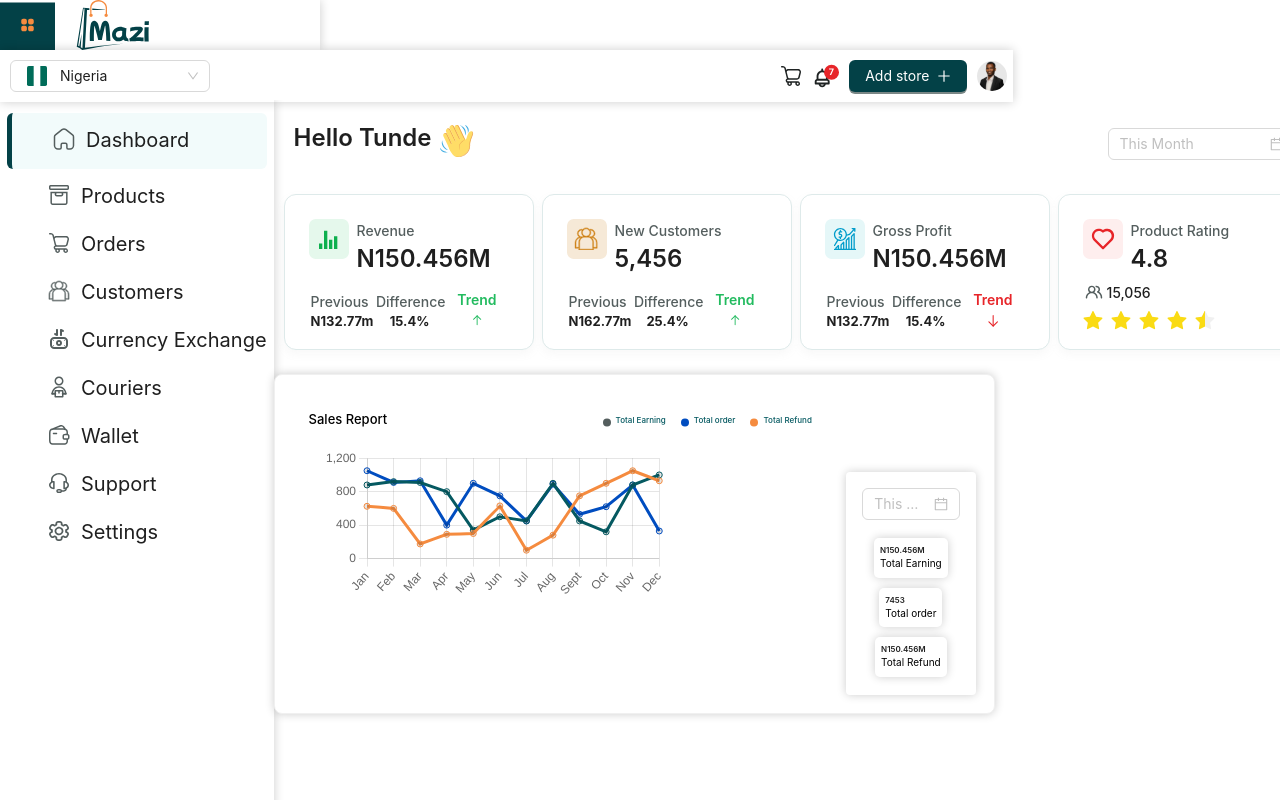
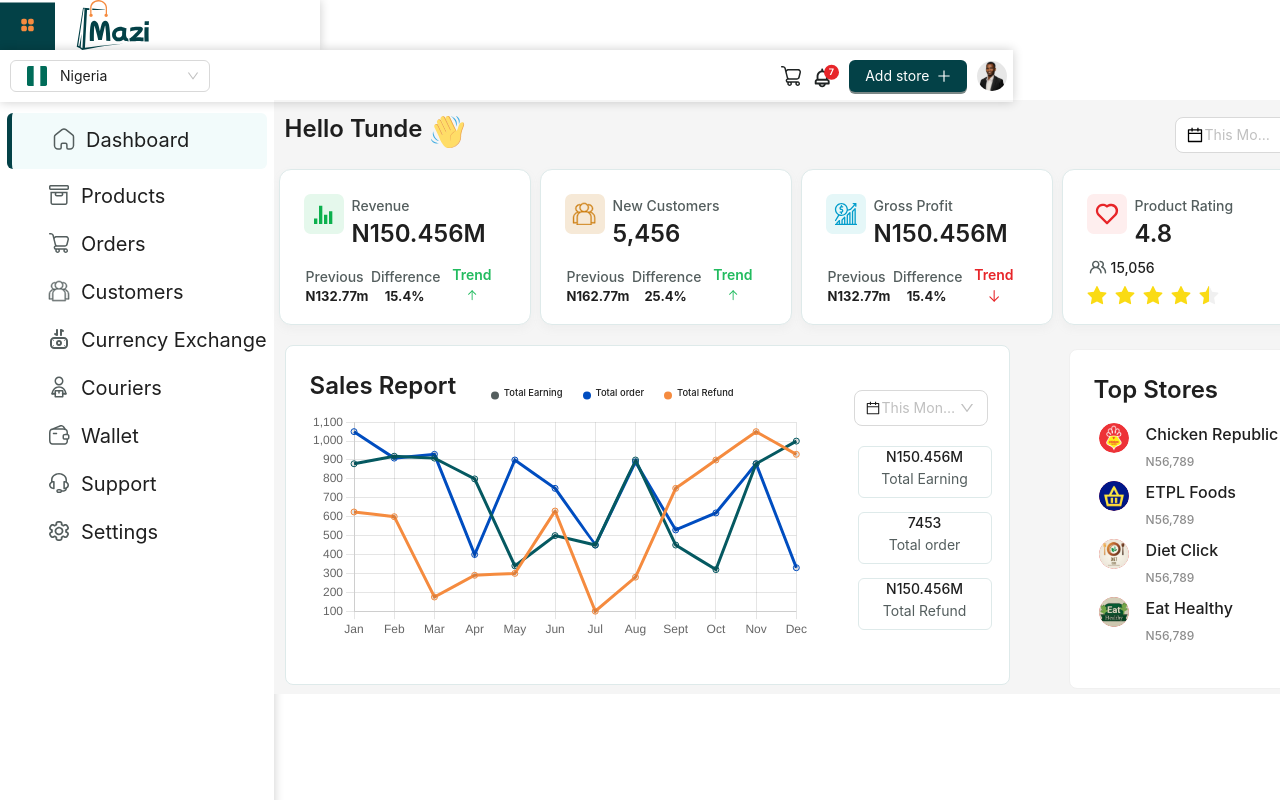
Before and after one commit to AustinRexi/Mazi, a React (Vite) app: page /Board in a window 1280 px wide. Shown: the top 800 px of the page. Built offline with nearby package versions, Linux system fonts and the light colour scheme; a web font is replaced by a local one.

Commit message:
dashboard update

```diff
--- a/src/views/Dashboard/Board.jsx
+++ b/src/views/Dashboard/Board.jsx
@@ -7,15 +7,14 @@ const { Title } = Typography;
 
 const Board = () => {
   return (
-    <>
+    <section style={{ backgroundColor: "#F5F5F5", padding: 1 }}>
       <div
         style={{
           display: "flex",
-
           alignContent: "center",
           justifyContent: "space-between",
           width: "1050px",
-          padding: 20,
+          padding: 10,
         }}
       >
         <div style={{ display: "flex", alignItems: "center", gap: 8 }}>
@@ -31,17 +30,10 @@ const Board = () => {
       </div>
 
       <Cardcomponent />
-      <div
-        style={{
-          gap: "10px",
-          alignItems: "center",
-          width: "100%",
-          marginTop: "24px",
-        }}
-      >
+      <div style={{ marginTop: "20px" }}>
         <ChartDetail />
       </div>
-    </>
+    </section>
   );
 };
 
--- a/src/views/Dashboard/Calender.jsx
+++ b/src/views/Dashboard/Calender.jsx
@@ -1,6 +1,5 @@
-import React from "react";
 import dayjs from "dayjs";
-import { CalendarOutlined } from "@ant-design/icons";
+import { CalendarOutlined, DownOutlined } from "@ant-design/icons";
 import { Space, DatePicker } from "antd";
 
 const Calender = () => {
@@ -12,11 +11,29 @@ const Calender = () => {
     }
   };
   return (
-    <div style={{ padding: 8 }}>
+    <div style={{ padding: 6 }}>
       <Space direction="vertical" size={4}>
+        <div
+          style={{
+            width: "134px",
+            display: "flex",
+            alignItems: "center",
+            border: "1px solid #d9d9d9",
+            borderRadius: "8px",
+            padding: "4px 11px",
+            backgroundColor: "white",
+          }}
+        >
+          <CalendarOutlined />
           <DatePicker
-          suffixIcon={<CalendarOutlined />}
+            style={{
+              border: "none",
+              outline: "none",
+              boxShadow: "none",
+              padding: 2,
+            }}
             placeholder="This Month"
+            suffixIcon={<DownOutlined />}
             presets={[
               {
                 label: "This Month",
@@ -37,6 +54,7 @@ const Calender = () => {
             ]}
             onChange={onChange}
           />
+        </div>
       </Space>
     </div>
   );
--- /dev/null
+++ b/src/views/Dashboard/Card2.jsx
@@ -0,0 +1,62 @@
+import { Typography } from "antd";
+import Calender from "../Dashboard/Calender";
+const { Title } = Typography;
+
+function Card2(props) {
+  return (
+    <div
+      style={{
+        padding: "8px",
+        borderRadius: "4px",
+        marginTop: "6px",
+        width: "150px",
+        height: "296px",
+      }}
+    >
+      <Calender />
+      <div style={{ marginRight: "20px" }}>
+        {props.data.map((list) => (
+          <div
+            key={list.detail} // Ensure unique key for list items
+            style={{
+              width: "134px",
+              height: "52px",
+
+              marginTop: "14px",
+
+              borderRadius: 6,
+              marginLeft: "10px",
+              display: "flex",
+              flexDirection: "column",
+              justifyContent: "center", // Center content vertically
+              alignItems: "center", // Center content horizontally
+              textAlign: "center",
+              padding: 4,
+              border: "1px solid #DEEAEA",
+            }}
+          >
+            <Title
+              level={5}
+              style={{ fontSize: "14px", fontWeight: 500, lineHeight: "16px" }}
+            >
+              {list.total}
+            </Title>
+            <span
+              style={{
+                marginBottom: "10px",
+                fontWeight: 400,
+                lineHeight: "14px",
+                fontSize: "14px",
+                color: "#545E5E",
+              }}
+            >
+              {list.detail}
+            </span>
+          </div>
+        ))}
+      </div>
+    </div>
+  );
+}
+
+export default Card2;
--- a/src/views/Dashboard/Cardcomponent.jsx
+++ b/src/views/Dashboard/Cardcomponent.jsx
@@ -43,24 +43,21 @@ function Cardcomponent() {
   return (
     <div
       style={{
-        marginTop: "6px",
         display: "flex",
         justifyContent: "space-between",
-        gap: 4,
-        width: "700px",
-        marginLeft: "6px",
+        width: "1033px",
+        marginLeft: "8px",
       }}
     >
       {finDetails.map((detail, index) => (
         <Card
           key={index}
           style={{
-            width: "250px",
+            width: "252px",
             height: "156px",
             display: "flex",
             flexDirection: "column",
-
-            marginLeft: "4px",
+            right: "4px",
             borderRadius: "12px",
             boxShadow: " 0px 4px 8px 0px #AAAAAA14",
             border: "1px solid #DEEAEA",
@@ -200,7 +197,7 @@ function Cardcomponent() {
           width: "250px",
           height: "156px",
           gap: 8,
-          marginLeft: "4px",
+          right: "4px",
           borderRadius: "12px",
           boxShadow: "0px 4px 8px 0px #AAAAAA14",
           border: "1px solid #DEEAEA",
--- a/src/views/Dashboard/Chart.jsx
+++ b/src/views/Dashboard/Chart.jsx
@@ -74,10 +74,10 @@ const Chart = () => {
   return (
     <div
       style={{
-        width: "400px",
-        height: "200px",
-        paddingTop: "25px",
-        gap: "0px",
+        width: "530px",
+        height: "250px",
+        // marginBottom: "16px",
+        gap: "6px",
         opacity: "1", // Ensure the chart is visible
         overflow: "hidden",
       }}
--- a/src/views/Dashboard/ChartDetail.jsx
+++ b/src/views/Dashboard/ChartDetail.jsx
@@ -1,14 +1,13 @@
-import React from "react";
-import { Row, Col, Typography, Card } from "antd";
-import Calender from "../Dashboard/Calender";
+import { Card } from "antd";
 import listIcon1 from "../../utils/icons/listIcon1.svg";
 import listIcon2 from "../../utils/icons/listIcon2.svg";
 import listIcon3 from "../../utils/icons/listIcon3.svg";
 import Chart from "../../views/Dashboard/Chart";
-import Orders from "../Orders/Orders";
-const { Title } = Typography;
+import Card2 from "./Card2";
+import Topstores from "./Topstores";
+
 const ChartDetail = () => {
-  const chartsDetail = [
+  const items = [
     {
       icon: listIcon1,
       detail: "Total Earning",
@@ -19,98 +18,105 @@ const ChartDetail = () => {
       detail: "Total order",
       total: "7453",
     },
-
     {
       icon: listIcon3,
       detail: "Total Refund",
       total: "N150.456M",
     },
   ];
+
   return (
+    <div
+      style={{
+        marginLeft: "10px",
+        display: "flex",
+        justifyContent: "space-between",
+      }}
+    >
       <Card
         hoverable
         style={{
-        boxShadow: "0 0 10px rgba(0, 0, 0, 0.2)",
-
+          gap: "24px",
           height: "340px",
           display: "flex",
-        width: "721px",
+          width: "725px",
           justifyContent: "space-between",
-        color: "white",
+          background: "#FFFFFF",
           borderRadius: "8px",
+          border: "1px solid #DEEAEA",
         }}
       >
         <div
           style={{
             display: "flex",
             justifyContent: "space-between",
-          width: "70%",
-          padding: 0,
-
-          margin: 10,
-          alignItems: "center",
-          position: "absolute",
+            width: "100%",
           }}
         >
-        <h5 style={{ fontSize: 13, color: "black" }}>Sales Report</h5>
+          <div
+            style={{
+              justifyContent: "space-between",
+              alignItems: "flex-start",
+              marginBottom: "20px",
+              width: "100%",
+            }}
+          >
+            <div
+              style={{
+                display: "flex",
+                justifyContent: "space-between",
+                width: "80%",
+                alignItems: "flex-start",
+                gap: "20px",
+              }}
+            >
+              <h5
+                style={{
+                  fontSize: "24px",
+                  fontWeight: 600,
+                  lineHeight: "32px",
+                  marginBottom: "10px",
+                }}
+              >
+                Sales Report
+              </h5>
 
               <nav
                 style={{
                   display: "flex",
                   justifyContent: "space-evenly",
-            gap: 15,
-            fontSize: 12,
-            color: "#055961",
+                  alignItems: "center",
+                  gap: "20px",
+                  marginTop: "13px",
+                  marginLeft: "12px",
                 }}
               >
-          {chartsDetail.map((list) => (
-            <div style={{ display: "flex", gap: 5, fontWeight: 200 }}>
-              <img src={list.icon} alt="" />
+                {items.map((list) => (
+                  <div
+                    key={list.detail} // Ensure unique key for list items
+                    style={{
+                      fontSize: "14px",
+                      display: "flex",
+                      gap: "5px",
+                      fontWeight: 500,
+                      lineHeight: "20px",
+                    }}
+                  >
+                    <img src={list.icon} alt={list.detail} />
                     <h6>{list.detail}</h6>
                   </div>
                 ))}
               </nav>
             </div>
 
-      <div
-        style={{
-          boxShadow: "0 0 10px rgba(0, 0, 0, 0.2)",
-          padding: "8px",
-          borderRadius: "4px",
-          color: "white",
-          position: "absolute",
-          right: "8px",
-          bottom: "8px",
-          justifyItems: "center",
-          alignItems: "center",
-          margin: 10,
-          width: "18%",
-        }}
-      >
-        <Calender />
-        {chartsDetail.map((list) => (
-          <div
-            style={{
-              fontSize: "10px",
-              color: "black",
-              margin: 10,
-              boxShadow: "0 0 10px rgba(0, 0, 0, 0.2)",
-              borderRadius: 5,
-              padding: 6,
-            }}
-          >
-            <Title level={5} style={{ margin: 0, fontSize: "8px" }}>
-              {list.total}
-            </Title>
-            <span>{list.detail}</span>
-          </div>
-        ))}
-      </div>
-      <div style={{ padding: "24px" }}>
             <Chart />
           </div>
-      {/* <Orders /> */}
+          <Card2 data={items} /> {/* Pass items correctly as data */}
+        </div>
       </Card>
+      <Topstores />
+    </div>
   );
 };
+
 export default ChartDetail;
--- /dev/null
+++ b/src/views/Dashboard/Topstores.jsx
@@ -0,0 +1,86 @@
+import { Avatar, List, Card } from "antd";
+import chicken from "../../utils/icons/chickenRepublic.svg";
+import food from "../../utils/icons/Food.svg";
+import diet from "../../utils/icons/diet.svg";
+import healthy from "../../utils/icons/healthy.svg";
+
+const data = [
+  {
+    title: "Chicken Republic",
+    price: "N56,789",
+    image: chicken,
+  },
+  {
+    title: "ETPL Foods",
+    price: "N56,789",
+    image: food,
+  },
+  {
+    title: "Diet Click",
+    price: "N56,789",
+    image: diet,
+  },
+  {
+    title: "Eat Healthy",
+    price: "N56,789",
+    image: healthy,
+  },
+];
+
+const Topstores = () => (
+  <Card
+    hoverable
+    style={{
+      width: 240,
+      height: "340px",
+      margin: 4,
+      right: "12px",
+    }}
+  >
+    <header
+      style={{
+        fontWeight: 600,
+        fontSize: "24px",
+        lineHeight: "32px",
+        marginBottom: "12px",
+      }}
+    >
+      Top Stores
+    </header>
+    <List
+      itemLayout="horizontal"
+      dataSource={data}
+      renderItem={(item) => (
+        <List.Item style={{ borderBottom: "none", padding: 4 }}>
+          <List.Item.Meta
+            avatar={<Avatar src={item.image} />}
+            title={
+              <span
+                style={{
+                  lineHeight: "24px",
+                  fontSize: "16px",
+                  fontWeight: 500,
+                }}
+              >
+                {item.title}
+              </span>
+            }
+            description={
+              <span
+                style={{
+                  fontSize: "12px",
+                  lineHeight: "16px",
+                  fontWeight: 500,
+                }}
+              >
+                {item.price}
+              </span>
+            }
+          />
+        </List.Item>
+      )}
+    />
+  </Card>
+);
+
+export default Topstores;
```
Also changed, not shown: src/Layout/Navbar.jsx (+1 -6 lines), src/views/Dashboard/CompleteChart.jsx (deleted, +0 -70 lines), src/views/Orders/Orders.jsx (+3 -55 lines). Lines whose indentation alone changed are shown as unchanged.
